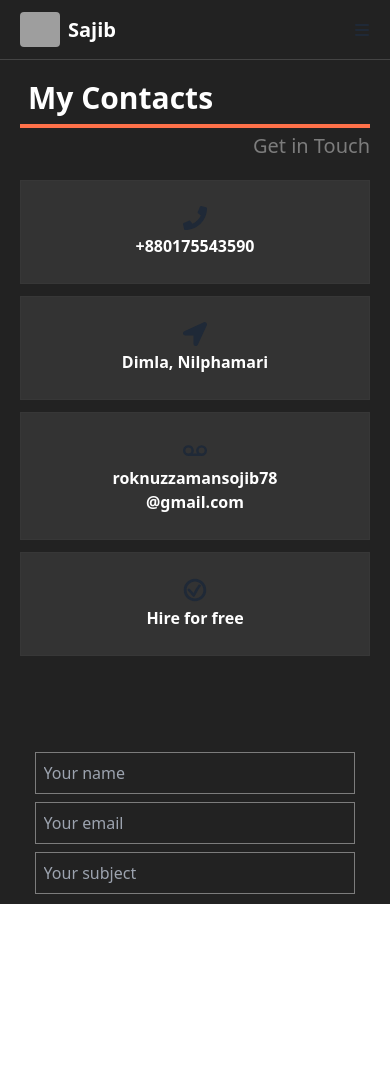
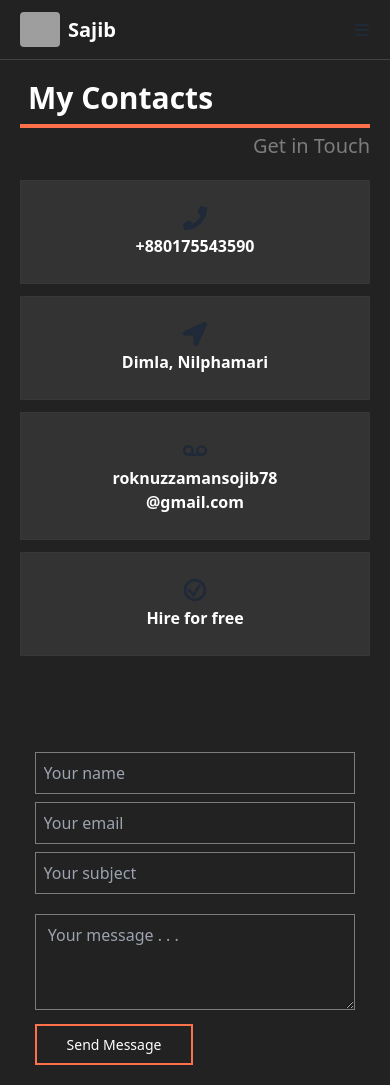
Before and after one commit to Roknuzzaman5546/Roknuzzaman-protfolio, a React (Vite) app: page /contact in a window 390 px wide. Before the commit the page ends 904 px from the top, so only its background shows below. Built offline with nearby package versions, Linux system fonts and the light colour scheme; grey boxes are pictures that could not be loaded.

Commit message:
portfolio all code added

```diff
--- a/src/Components/MainLayout/MainLayout.jsx
+++ b/src/Components/MainLayout/MainLayout.jsx
@@ -41,7 +41,7 @@ const MainLayout = () => {
 
 const OutletScrollableContainer = ({ children }) => {
     return (
-        <div style={{ maxHeight: "calc(100vh)", overflowY: "auto" }} className=" chatScroll">
+        <div className=" max-h-full md:max-h-[calc(100vh)] overflow-y-auto chatScroll">
             {children}
         </div>
     );
--- a/src/Components/Pages/About/About.jsx
+++ b/src/Components/Pages/About/About.jsx
@@ -22,6 +22,7 @@ const About = () => {
         <div
             data-aos="zoom-in-up"
             data-aos-anchor-placement="top-center"
+            className=' text-white'
         >
             {/* about banner section */}
             <div className=" flex flex-col md:flex-row h-full w-full">
--- a/src/Components/Pages/Contact/Contact.jsx
+++ b/src/Components/Pages/Contact/Contact.jsx
@@ -47,8 +47,8 @@ const Contact = () => {
                         <input className='bg-[#222222] py-2 pl-2 border border-[#aaaa]' placeholder='Your subject' type="text" name="" id="" />
                     </div>
                     <div className=' w-full md:w-[50%]'>
-                        <textarea name="Message" className=' hidden md:flex bg-[#222222] border border-[#aaaa]' id="" cols="50" rows="6.5"></textarea>
-                        <textarea name="Message" className=' bg-[#222222] flex md:hidden border border-[#aaaa]' id="" cols="33" rows="5.5"></textarea>
+                        <textarea name="Message" placeholder=' Your message . . .' className='py-2 pl-2 w-full md:w-[90%] md:h-full h-24 bg-[#222222] border border-[#aaaa]' ></textarea>
+                        {/* <textarea name="Message" className=' bg-[#222222] flex md:hidden border border-[#aaaa]' id="" cols="33" rows="5.5"></textarea> */}
                     </div>
                 </form>
                 <button className=' button-orange hover:bg-[#ff714a] text-white mt-2'>
```
